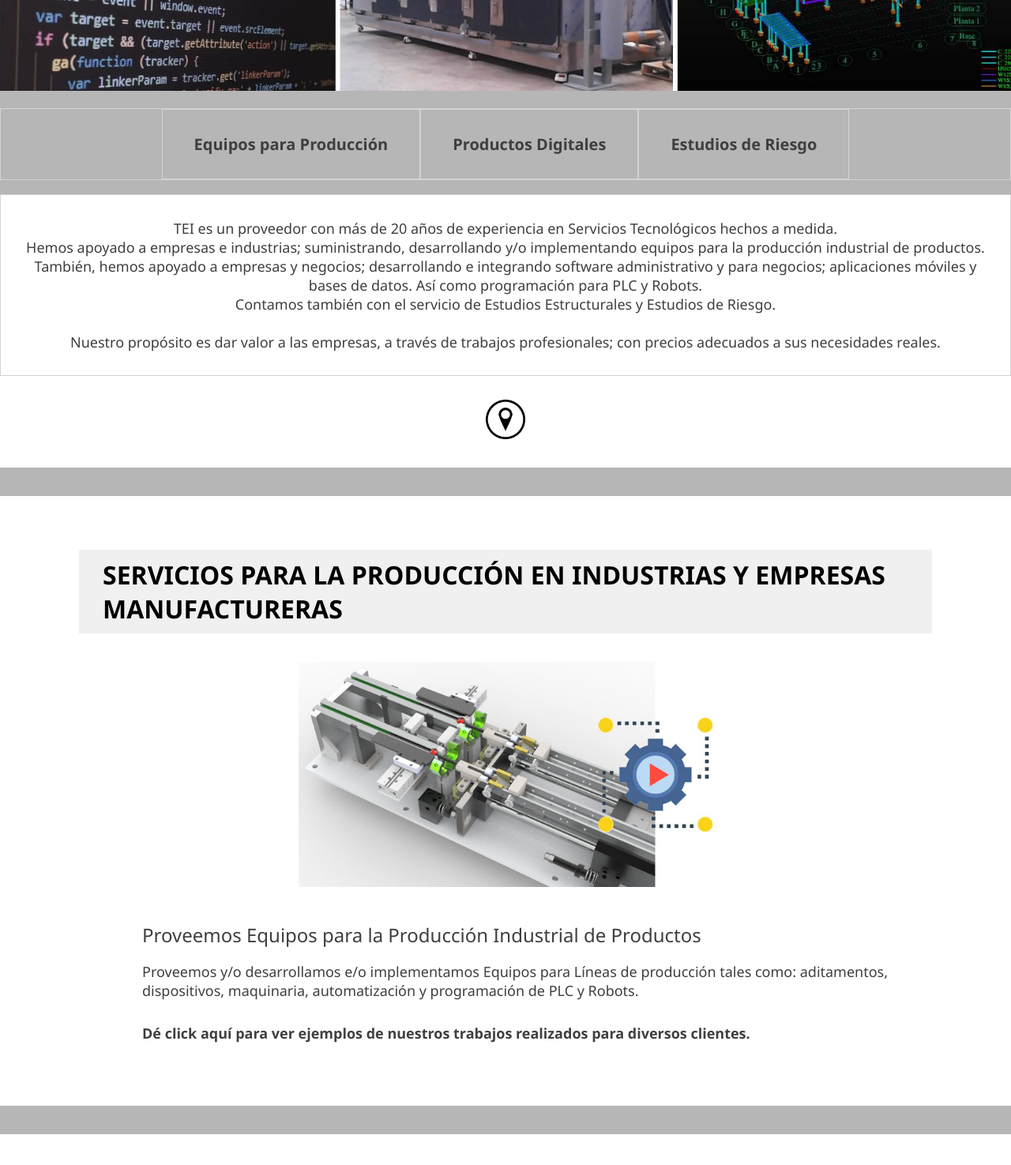
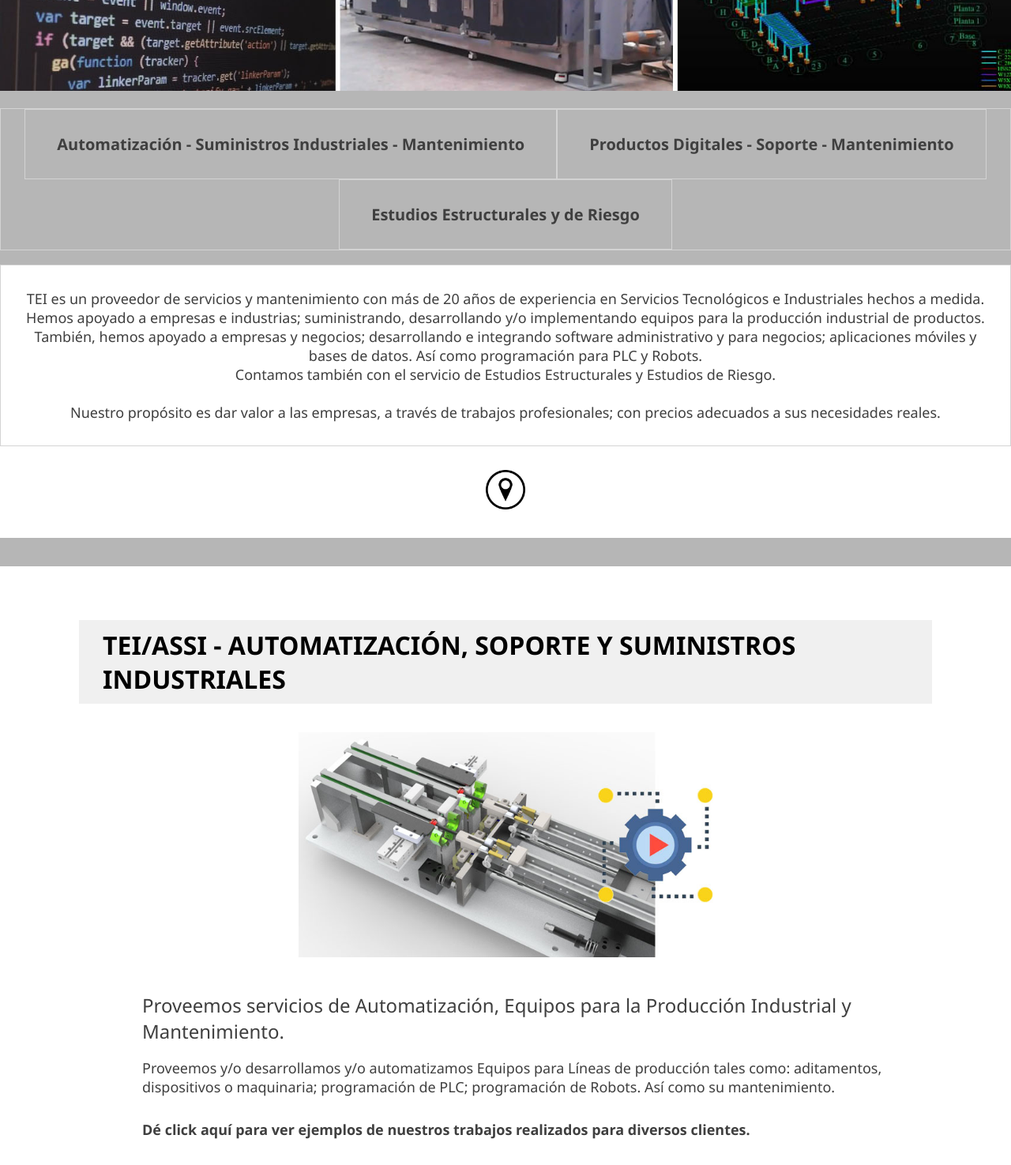
Before and after one commit to CONSULTORIA-TECNOLOGICA/TEI, a plain HTML site: page index.html in a window 1280 px wide. Shown: the part 420-1895 px from the top of the page at 79% size. Drawn offline with Linux system fonts and the light colour scheme.

Commit message:
Update index.html

```diff
--- a/index.html
+++ b/index.html
@@ -23,13 +23,13 @@
 
     <div class="padre-1">
         <div>
-            <a href="#produccion">Equipos para Producción</a>
+            <a href="#produccion">Automatización - Suministros Industriales - Mantenimiento</a>
         </div>
         <div>
-            <a href="#digitales">Productos Digitales</a>
+            <a href="#digitales">Productos Digitales - Soporte - Mantenimiento</a>
         </div>
         <div>
-            <a href="#estudios">Estudios de Riesgo</a>
+            <a href="#estudios">Estudios Estructurales y de Riesgo</a>
         </div>
     </div>
 
@@ -37,7 +37,7 @@
 
     <div>
         <center><p class="p1" align="center">
-            TEI es un proveedor con más de 20 años de experiencia en Servicios Tecnológicos hechos a medida.<br>
+            TEI es un proveedor de servicios y mantenimiento con más de 20 años de experiencia en Servicios Tecnológicos e Industriales hechos a medida.<br>
             Hemos apoyado a empresas e industrias; suministrando, desarrollando y/o implementando equipos para la producción industrial de productos.<br>
             También, hemos apoyado a empresas y negocios; desarrollando e integrando software administrativo y para negocios; aplicaciones móviles y bases de datos. Así como programación para PLC y Robots.<br>
             Contamos también con el servicio de Estudios Estructurales y Estudios de Riesgo.<br><br>
@@ -53,7 +53,7 @@
     <!-- CODIGO PARA PRODUCCIÓN -->
     <div class="div20" id="produccion">
         <br>
-        <H1 class="ch1">SERVICIOS PARA LA PRODUCCIÓN EN INDUSTRIAS Y EMPRESAS MANUFACTURERAS</H1>
+        <H1 class="ch1">TEI/ASSI - AUTOMATIZACIÓN, SOPORTE Y SUMINISTROS INDUSTRIALES</H1>
         <br>
         <br>
         <section class="sec20">
@@ -62,11 +62,11 @@
             </div>
             <div>
                 <p class="p21">
-                    Proveemos Equipos para la Producción Industrial de Productos
+                    Proveemos servicios de Automatización, Equipos para la Producción Industrial y Mantenimiento.
                 </p>
                 <br>
                 <p class="p22">
-                    Proveemos y/o desarrollamos e/o implementamos Equipos para Líneas de producción tales como: aditamentos, dispositivos, maquinaria, automatización y programación de PLC y Robots.
+                    Proveemos y/o desarrollamos y/o automatizamos Equipos para Líneas de producción tales como: aditamentos, dispositivos o maquinaria; programación de PLC; programación de Robots. Así como su mantenimiento.
                 </p>
                 <a class="link" href="https://www.youtube.com/watch?v=Mr28fZllogE" target="_blank">Dé click aquí para ver ejemplos de nuestros trabajos realizados para diversos clientes.</a>
                 <!-- <center><a href="#inicio" class="cont"><img src="rec/icoVolver.png" width="50px" height="50px"></a></center> -->
@@ -80,7 +80,7 @@
     <!-- CÓDIGO PARA PRODUCTOS DIGITALES -->
     <div class="div20" id="digitales">
         <br>
-        <H1 class="ch1">SERVICIOS DE DESARROLLO DE SOFTWARE, APLICACIONES Y SISTEMAS INFORMÁTICOS</H1>
+        <H1 class="ch1">TEI/PRODIG - PRODUCTOS DIGITALES, SOPORTE Y MANTENIMIENTO</H1>
         <br>
         <br>
         <section class="sec20">
@@ -89,11 +89,11 @@
             </div>
             <div>
                 <p class="p21">
-                    Proveemos Productos Digitales para negocios o empresas
+                    Proveemos Productos Digitales para negocios o empresas.
                 </p>
                 <br>
                 <p class="p22">
-                    Desarrollamos e implementamos Aplicaciones para escritorio o dispositivos móviles, en cualquier plataforma. También proveemos Soporte y Mantenimiento.
+                    Desarrollamos e implementamos Aplicaciones para escritorio o dispositivos móviles; Páginas WEB y Bases de datos; en cualquier plataforma. Proveemos Soporte y Mantenimiento.
                 </p>
                 <a class="link" href="https://www.youtube.com/watch?v=WFzco_uLo4I" target="_blank">Dé click aquí para ver ejemplos de nuestros trabajos realizados para diversos clientes.</a>
                 <!-- <center><a href="#inicio" class="cont"><img src="rec/icoVolver.png" width="50px" height="50px"></a></center> -->
@@ -107,7 +107,7 @@
     <!-- CÓDIGO PARA ESTUDIOS DE RIESGO -->
     <div class="div20" id="estudios">
         <br>
-        <H1 class="ch1">SERVICIOS DE ESTUDIOS DE RIESGO Y ESTUDIOS ESTRUCTURALES</H1>
+        <H1 class="ch1">TEI/ESER - ESTUDIOS ESTRUCTURALES Y DE RIESGO</H1>
         <br>
         <br>
         <section class="sec20">
@@ -120,7 +120,7 @@
                 </p>
                 <br>
                 <p class="p22">
-                    Realizamos Cálculos Estructurales, Simulaciones dinámicas y Diseño por Sismo. Así como Estudios de Riesgo para comprobaciones en Equipos Industriales.                </p>
+                    Realizamos Cálculos Estructurales, Simulaciones dinámicas 3D y Diseño por Sismo para construcciones civiles. Así como Estudios de Riesgo para comprobaciones en Equipos Industriales.                </p>
                 <a class="link" href="https://www.youtube.com/watch?v=yog0hLE-6cE" target="_blank">Dé click aquí para ver ejemplos de nuestros trabajos realizados para diversos clientes.</a>
                 <!-- <center><a href="#inicio" class="cont"><img src="rec/icoVolver.png" width="50px" height="50px"></a></center> -->
             </div>
@@ -188,13 +188,13 @@
             <a href="#inicio">Inicio</a>
         </div>
         <div>
-            <a href="#produccion">Equipos para Producción</a>
+            <a href="#produccion">Automatización - Suministros Industriales - Mantenimiento</a>
         </div>
         <div>
-            <a href="#digitales">Productos Digitales</a>
+            <a href="#digitales">Productos Digitales - Soporte - Mantenimiento</a>
         </div>
         <div>
-            <a href="#estudios">Estudios de Riesgo</a>
+            <a href="#estudios">Estudios Estructurales y de Riesgo</a>
         </div>
     </div>
 </body>
```
